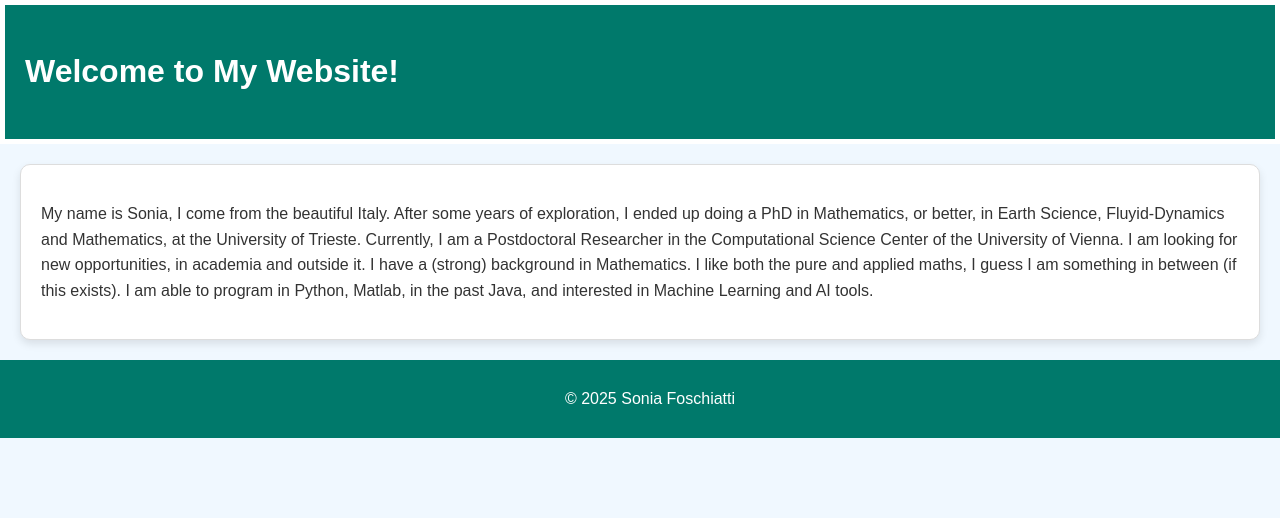
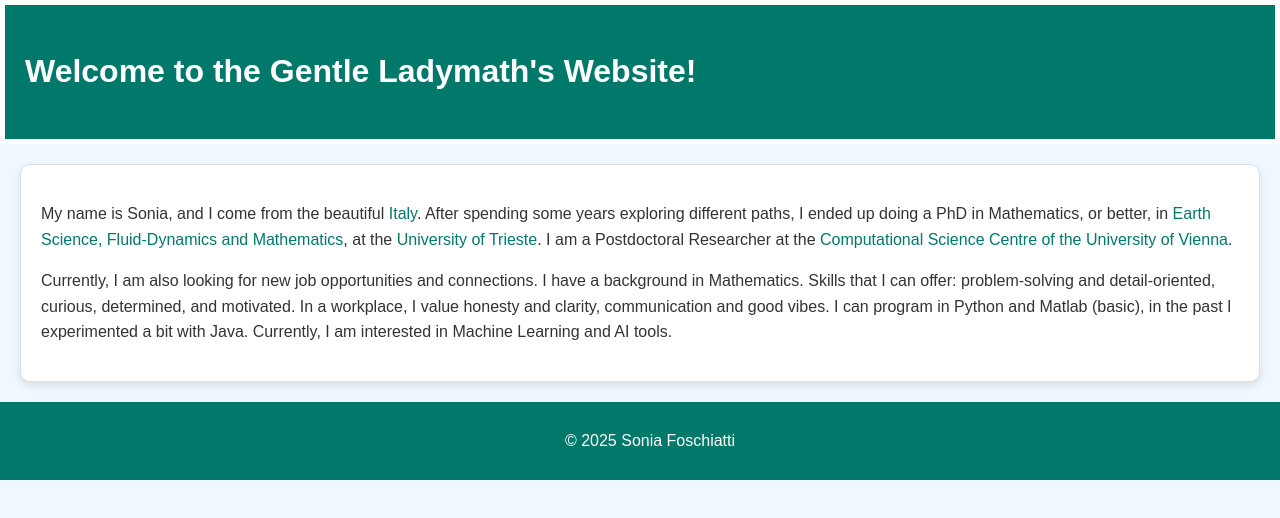
Before and after one commit to fosky1/fosky1.github.io, a plain HTML site: page index.html in a window 1280 px wide. Drawn offline with Linux system fonts and the light colour scheme.

Commit message:
changes index

```diff
--- a/index.html
+++ b/index.html
@@ -3,15 +3,24 @@
 <head>
     <meta charset="UTF-8">
     <meta name="viewport" content="width=device-width, initial-scale=1.0">
-    <title>The gentle Ladymath</title>
+    <meta name="description" content="Sonia Foschiatti's personal website. Learn about her background, skills, and interests in mathematics, machine learning, and AI.">
+    <meta name="keywords" content="Sonia Foschiatti, Mathematics, Machine Learning, AI, Postdoctoral Researcher">
+    <meta name="author" content="Sonia Foschiatti">
+    <title>The Gentle Ladymath</title>
     <link rel="stylesheet" href="style.css">
 </head>
 <body>
     <header>
-        <h1>Welcome to My Website!</h1>
+        <h1>Welcome to the Gentle Ladymath's Website!</h1>
     </header>
     <main>
-        <p>My name is Sonia, I come from the beautiful Italy. After some years of exploration, I ended up doing a PhD in Mathematics, or better, in Earth Science, Fluyid-Dynamics and Mathematics, at the University of Trieste. Currently, I am a Postdoctoral Researcher in the Computational Science Center of the University of Vienna. I am looking for new opportunities, in academia and outside it. I have a (strong) background in Mathematics. I like both the pure and applied maths, I guess I am something in between (if this exists). I am able to program in Python, Matlab, in the past Java, and interested in Machine Learning and AI tools. </p>
+    <section>
+        <p>My name is Sonia, and I come from the beautiful <a href="https://en.wikipedia.org/wiki/Italy" target="_blank">Italy</a>. After spending some years exploring different paths, I ended up doing a PhD in Mathematics, or better, in <a href="https://phd.units.it/en/dot1333212" target="_blank">Earth Science, Fluid-Dynamics and Mathematics</a>, at the <a href="https://portale.units.it/it" target="_blank">University of Trieste</a>. I am a Postdoctoral Researcher at the <a href="https://www.csc.univie.ac.at/" target="_blank">Computational Science Centre of the University of Vienna</a>.</p>
+        </section>
+
+        <section>
+       <p>Currently, I am also looking for new job opportunities and connections. I have a background in Mathematics. Skills that I can offer: problem-solving and detail-oriented, curious, determined, and motivated. In a workplace, I value honesty and clarity, communication and good vibes. I can program in Python and Matlab (basic), in the past I experimented a bit with Java. Currently, I am interested in Machine Learning and AI tools. </p>
+       </section>
     </main>
     <footer>
         <p>© 2025 Sonia Foschiatti</p>
```
